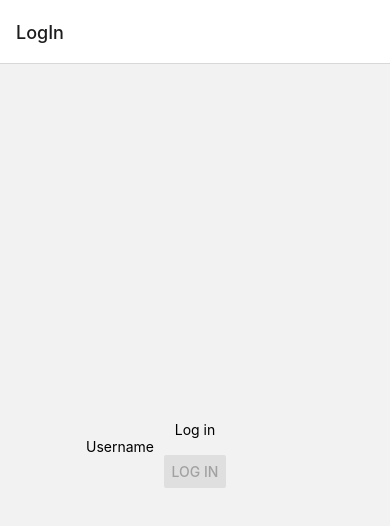
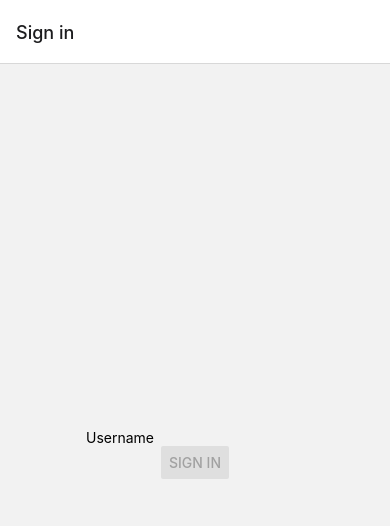
Before and after one commit to vitreusx/teamder, a React Native app: screen / in a window 390 px wide. Shown: the top 526 px of the page. Built offline with nearby package versions, Linux system fonts and the light colour scheme.

Commit message:
pulled everything back to a single file

```diff
--- a/App.tsx
+++ b/App.tsx
@@ -1,14 +1,152 @@
+import React, { useState } from "react";
 import { SafeAreaProvider } from "react-native-safe-area-context";
 import { Provider } from "react-redux";
-import Root from "./src/Root";
-import store from "./src/store";
+import { configureStore } from "@reduxjs/toolkit";
+import { createAction, createSlice } from "@reduxjs/toolkit";
+import { useSelector } from "react-redux";
+import {
+  NativeStackScreenProps,
+  createNativeStackNavigator,
+} from "@react-navigation/native-stack";
+import { initializeApp, FirebaseOptions } from "firebase/app";
+import { getFirestore } from "firebase/firestore";
+import { View, Text, Button, TextInput } from "react-native";
+import { NavigationContainer } from "@react-navigation/native";
 
-export default function App() {
+const firebaseConfig: FirebaseOptions = {
+  apiKey: "AIzaSyDxmqZR7V9TjEcGlaWgtZVvr0zqghDA5_c",
+  authDomain: "teamder-8c70d.firebaseapp.com",
+  projectId: "teamder-8c70d",
+  storageBucket: "teamder-8c70d.appspot.com",
+  databaseURL: "https://teamder-8c70d.firebaseio.com",
+  messagingSenderId: "68783010094",
+  appId: "1:68783010094:web:6f51644c46a23b32bf4abf",
+  measurementId: "G-RWJVW6KS40",
+};
+
+initializeApp(firebaseConfig);
+export const firestore = getFirestore();
+
+const Stack = createNativeStackNavigator();
+interface AuthState {
+  username: string | null;
+  signedIn: boolean;
+}
+
+const signIn = createAction<string>("signIn");
+const signOut = createAction<void>("signOut");
+
+const authSlice = createSlice({
+  name: "auth",
+  initialState: { username: null, signedIn: false } as AuthState,
+  reducers: {},
+  extraReducers: (builder) => {
+    builder
+      .addCase(signIn, (state, action) => {
+        state.username = action.payload;
+        state.signedIn = true;
+      })
+      .addCase(signOut, (state, _) => {
+        state.username = null;
+        state.signedIn = false;
+      });
+  },
+});
+
+const store = configureStore({
+  reducer: {
+    auth: authSlice.reducer,
+  },
+  devTools: true,
+});
+type State = ReturnType<typeof store.getState>;
+
+type NotSignedInParamList = {
+  SignIn: undefined;
+};
+
+type SignInProps = NativeStackScreenProps<NotSignedInParamList, "SignIn">;
+const SignInScreen = ({ route, navigation }: SignInProps) => {
+  const [username, setUsername] = useState("");
+  const state = useSelector((state: State) => state);
+
   return (
-    <Provider store={store}>
-      <SafeAreaProvider>
+    <View style={{ flex: 1, justifyContent: "center", alignItems: "center" }}>
+      <TextInput
+        value={username}
+        onChangeText={setUsername}
+        placeholder="Username"
+      />
+      <Button
+        title="Sign in"
+        disabled={username === ""}
+        onPress={() => {
+          store.dispatch(signIn(username));
+        }}
+      />
+    </View>
+  );
+};
+
+const NotSignedInNavigator = () => {
+  return (
+    <Stack.Navigator initialRouteName="SignIn">
+      <Stack.Screen
+        name="SignIn"
+        component={SignInScreen}
+        options={{
+          title: "Sign in",
+        }}
+      />
+    </Stack.Navigator>
+  );
+};
+
+type SignedInParamList = {
+  Home: undefined;
+};
+
+type HomeProps = NativeStackScreenProps<SignedInParamList, "Home">;
+const HomeScreen = ({ route, navigation }: HomeProps) => {
+  const username = useSelector((state: State) => state.auth.username);
+
+  return (
+    <View style={{ flex: 1, justifyContent: "center", alignItems: "center" }}>
+      <Text>Home</Text>
+      <Text>Username: {username} </Text>
+    </View>
+  );
+};
+
+const SignedInNavigator = () => {
+  return (
+    <Stack.Navigator initialRouteName="Home">
+      <Stack.Screen
+        name="Home"
+        component={HomeScreen}
+        options={{ title: "Home" }}
+      />
+    </Stack.Navigator>
+  );
+};
+
+const Root = () => {
+  const auth = useSelector((state: State) => state.auth);
+  return (
+    <NavigationContainer>
+      {auth.signedIn ? <SignedInNavigator /> : <NotSignedInNavigator />}
+    </NavigationContainer>
+  );
+};
+
+const App = () => {
+  return (
+    <SafeAreaProvider>
+      <Provider store={store}>
         <Root />
-      </SafeAreaProvider>
-    </Provider>
+      </Provider>
+    </SafeAreaProvider>
   );
-}
+};
+
+export default App;
--- a/package.json
+++ b/package.json
@@ -15,7 +15,7 @@
   },
   "dependencies": {
     "@expo/vector-icons": "^12.0.0",
-    "@react-navigation/bottom-tabs": "^6.0.5",
+    "@react-navigation/bottom-tabs": "^6.0.9",
     "@react-navigation/native": "^6.0.6",
     "@react-navigation/native-stack": "^6.2.5",
     "@reduxjs/toolkit": "^1.7.1",
@@ -27,6 +27,8 @@
     "expo-splash-screen": "~0.14.0",
     "expo-status-bar": "~1.2.0",
     "expo-web-browser": "~10.1.0",
+    "firebase": "^9.6.3",
+    "firestore": "^1.1.6",
     "react": "17.0.1",
     "react-dom": "17.0.1",
     "react-native": "0.64.3",
--- a/src/Login/slice.ts
+++ /dev/null
@@ -1,22 +0,0 @@
-import { createAction, createSlice } from "@reduxjs/toolkit";
-import { initialState } from "./state";
-
-export const logIn = createAction<string>("logIn");
-export const logOut = createAction<void>("logOut");
-
-const slice = createSlice({
-  name: "login",
-  initialState: initialState,
-  reducers: {},
-  extraReducers: (builder) => {
-    builder
-      .addCase(logIn, (state, action) => {
-        state.username = action.payload;
-      })
-      .addCase(logOut, (state, action) => {
-        state.username = null;
-      });
-  },
-});
-
-export default slice.reducer;
--- a/src/Login/state.ts
+++ /dev/null
@@ -1,7 +0,0 @@
-export interface State {
-  username: string | null;
-}
-
-export const initialState = {
-  username: null,
-} as State;
--- a/src/Root/index.tsx
+++ /dev/null
@@ -1,91 +0,0 @@
-import { NavigationContainer } from "@react-navigation/native";
-import {
-  createNativeStackNavigator,
-  NativeStackScreenProps,
-} from "@react-navigation/native-stack";
-import React, { useState } from "react";
-import { useSelector } from "react-redux";
-import { View, Text, Button, TextInput } from "react-native";
-import { logIn, logOut } from "../Login/slice";
-import State from "../state";
-import store from "../store";
-
-type RootStackParamList = {
-  LogIn: undefined;
-  Home: undefined;
-};
-
-type LogInProps = NativeStackScreenProps<RootStackParamList, "LogIn">;
-
-const LogInScreen = ({ route, navigation }: LogInProps) => {
-  const [username, setUsername] = useState("");
-  const state = useSelector((state: State) => state);
-
-  return (
-    <View style={{ flex: 1, justifyContent: "center", alignItems: "center" }}>
-      <Text>Log in</Text>
-      <TextInput
-        value={username}
-        onChangeText={setUsername}
-        placeholder="Username"
-      />
-      <Button
-        title="Log in"
-        disabled={username === ""}
-        onPress={() => {
-          store.dispatch(logIn(username));
-        }}
-      />
-    </View>
-  );
-};
-
-type HomeProps = NativeStackScreenProps<RootStackParamList, "Home">;
-
-const HomeScreen = ({ route, navigation }: HomeProps) => {
-  const username = useSelector((state: State) => state.login.username);
-
-  return (
-    <View style={{ flex: 1, justifyContent: "center", alignItems: "center" }}>
-      <Text>Home</Text>
-      <Text>Username: {username} </Text>
-      <Button
-        title="Log out"
-        onPress={() => {
-          store.dispatch(logOut());
-        }}
-      />
-    </View>
-  );
-};
-
-const Stack = createNativeStackNavigator();
-
-const Root = () => {
-  const username = useSelector((state: State) => state.login.username);
-  const signedIn = username !== null;
-
-  const [screens, initialRouteName] = signedIn
-    ? [
-        <>
-          <Stack.Screen name="Home" component={HomeScreen} />
-        </>,
-        "Home",
-      ]
-    : [
-        <>
-          <Stack.Screen name="LogIn" component={LogInScreen} />
-        </>,
-        "LogIn",
-      ];
-
-  return (
-    <NavigationContainer>
-      <Stack.Navigator initialRouteName={initialRouteName}>
-        {screens}
-      </Stack.Navigator>
-    </NavigationContainer>
-  );
-};
-
-export default Root;
--- a/src/store.ts
+++ /dev/null
@@ -1,11 +0,0 @@
-import { configureStore } from "@reduxjs/toolkit";
-import loginReducer from "./Login/slice";
-
-const store = configureStore({
-  reducer: {
-    login: loginReducer,
-  },
-  devTools: true,
-});
-
-export default store;
```
Also changed, not shown: src/state.ts (deleted, +0 -7 lines), 1 other file (tests, documents, lock files or other folders).
